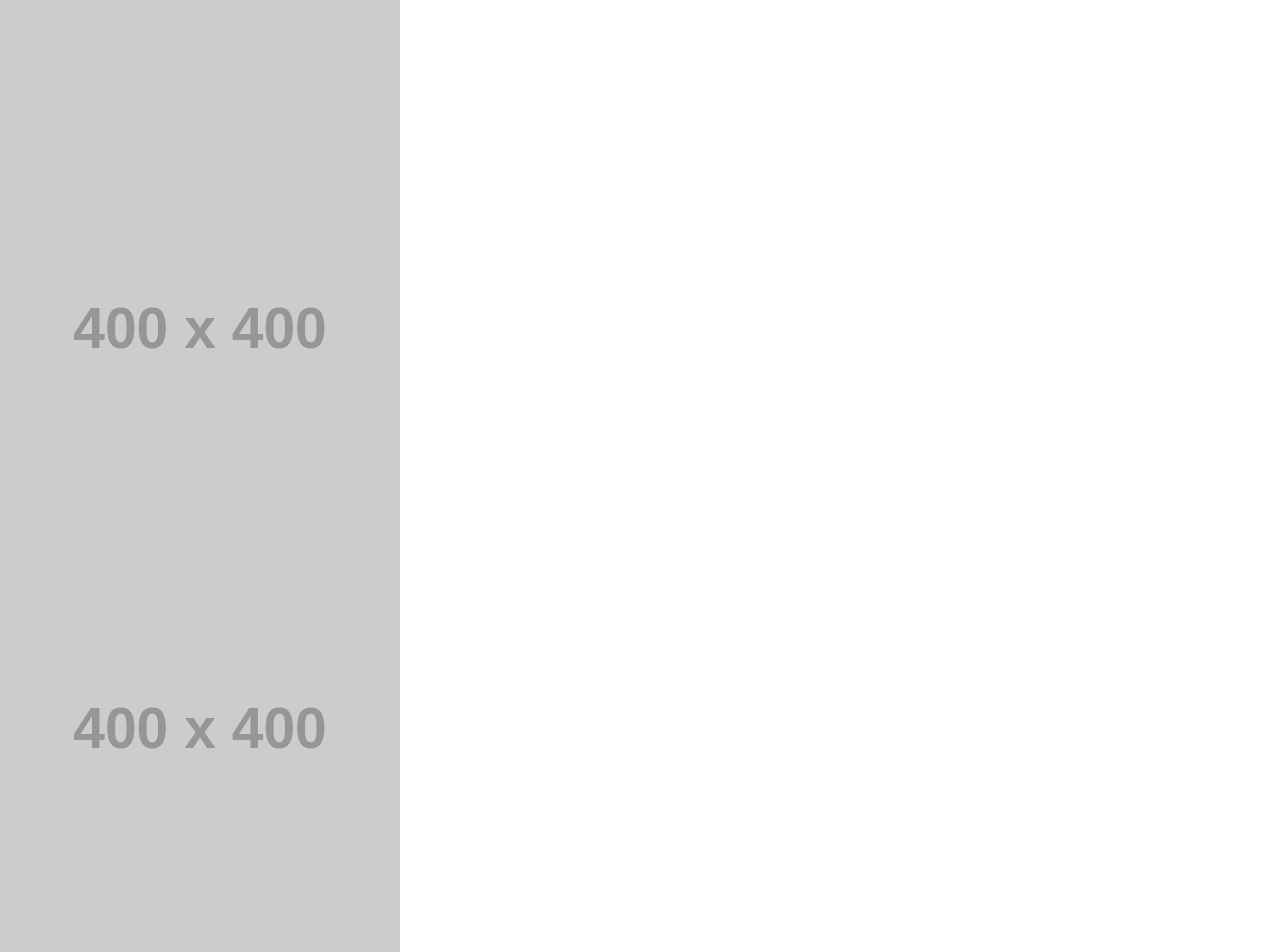
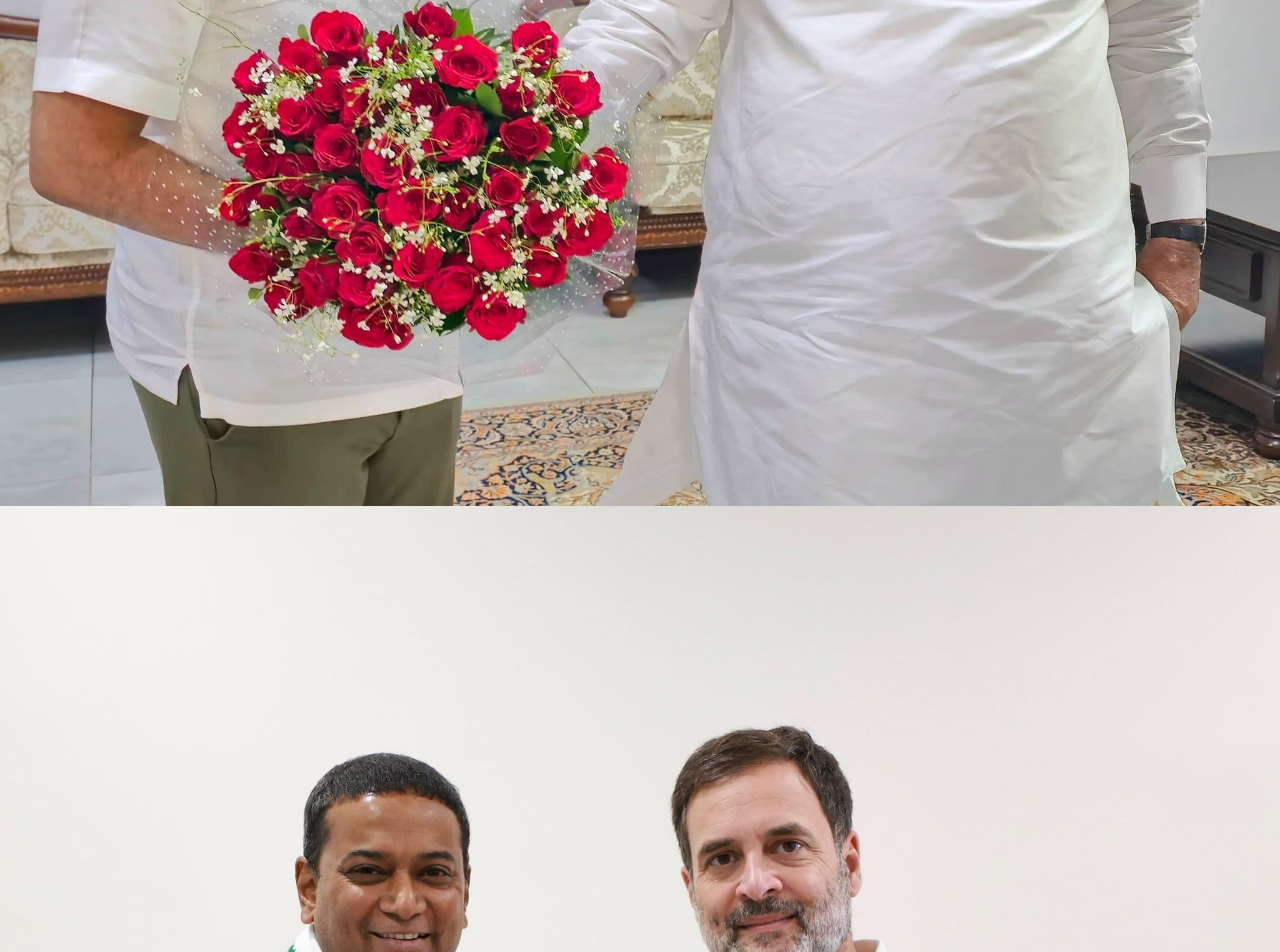
Before and after one commit to prannav225/mak-portfolio, a React (Vite) app: page /gallery in a window 1280 px wide. Shown: the part 2140-3092 px from the top of the page. Built offline with nearby package versions, Linux system fonts and the light colour scheme.

Commit message:
refactored the code

```diff
--- a/src/pages/Gallery.tsx
+++ b/src/pages/Gallery.tsx
@@ -1,5 +1,24 @@
 import Header from '../components/Header'
+
 const Gallery = () => {
+  const categories = [
+    { id: 'all', name: 'All', className: 'rounded-tl-2xl rounded-bl-2xl' },
+    { id: 'timeline', name: 'TimeLine' },
+    { id: 'events', name: 'Events' },
+    { id: 'political', name: 'With Political Leaders' },
+    { id: 'others', name: 'Others', className: 'rounded-br-2xl rounded-tr-2xl' }
+  ]
+
+  const images = Array.from({ length: 12 }, (_, i) => ({
+    id: i + 1,
+    src: `/gallery/${i + 1}.jpg`,
+    alt: `Gallery image ${i + 1}`,
+    className: i === 0 ? 'rounded-tl-[40px] md:rounded-tl-[60px]' :
+               i === 2 ? 'rounded-tr-[40px] md:rounded-tr-[60px]' :
+               i === 9 ? 'rounded-bl-[40px] md:rounded-bl-[60px]' :
+               i === 11 ? 'rounded-br-[40px] md:rounded-br-[60px]' : ''
+  }))
+
   return (
     <div>
       <Header />
@@ -9,25 +28,25 @@ const Gallery = () => {
 
       <div className='my-6 md:my-10 px-4 sm:px-8 md:px-16 lg:px-40 xl:px-60'>
         <div className='uppercase flex flex-wrap gap-2 md:gap-x-6 p-3 justify-center text-[--color-blue] text-xs md:text-sm'>
-          <p className='border border-[--color-blue] cursor-pointer hover:bg-[--color-blue] hover:text-white transition duration-300 p-2 rounded-tl-2xl rounded-bl-2xl rounded-md'>All</p>
-          <p className='border border-[--color-blue] cursor-pointer hover:bg-[--color-blue] hover:text-white transition duration-300 p-2 rounded-md'>TimeLine</p>
-          <p className='border border-[--color-blue] cursor-pointer hover:bg-[--color-blue] hover:text-white transition duration-300 p-2 rounded-md'>Events</p>
-          <p className='border border-[--color-blue] cursor-pointer hover:bg-[--color-blue] hover:text-white transition duration-300 p-2 rounded-md'>With Political Leaders</p>
-          <p className='border border-[--color-blue] cursor-pointer hover:bg-[--color-blue] hover:text-white transition duration-300 p-2 rounded-br-2xl rounded-tr-2xl rounded-md'>Others</p>
+          {categories.map((category) => (
+            <p
+              key={category.id}
+              className={`border border-[--color-blue] cursor-pointer hover:bg-[--color-blue] hover:text-white transition duration-300 p-2 rounded-md ${category.className || ''}`}
+            >
+              {category.name}
+            </p>
+          ))}
         </div>
+
         <div className='grid grid-cols-3 gap-2 sm:gap-4 md:gap-6 lg:gap-8 py-6 md:py-10'>
-          <img src="https://placehold.co/400x400" alt="" className='rounded-tl-[40px] md:rounded-tl-[60px] rounded-md shadow-md hover:shadow-2xl transition delay-100 w-full h-auto object-cover aspect-square' />
-          <img src="https://placehold.co/400x400" alt="" className='rounded-md shadow-md hover:shadow-2xl transition delay-100 w-full h-full object-cover aspect-square' />
-          <img src="https://placehold.co/400x400" alt="" className='rounded-md shadow-md hover:shadow-2xl transition delay-100 rounded-tr-[40px] md:rounded-tr-[60px] w-full h-full object-cover aspect-square' />
-          <img src="https://placehold.co/400x400" alt="" className='rounded-md shadow-md hover:shadow-2xl transition delay-100 w-full h-full object-cover aspect-square' />
-          <img src="https://placehold.co/400x400" alt="" className='rounded-md shadow-md hover:shadow-2xl transition delay-100 w-full h-full object-cover aspect-square' />
-          <img src="https://placehold.co/400x400" alt="" className='rounded-md shadow-md hover:shadow-2xl transition delay-100 w-full h-full object-cover aspect-square' />
-          <img src="https://placehold.co/400x400" alt="" className='rounded-md shadow-md hover:shadow-2xl transition delay-100 w-full h-full object-cover aspect-square' />
-          <img src="https://placehold.co/400x400" alt="" className='rounded-md shadow-md hover:shadow-2xl transition delay-100 w-full h-full object-cover aspect-square' />
-          <img src="https://placehold.co/400x400" alt="" className='rounded-md shadow-md hover:shadow-2xl transition delay-100 w-full h-full object-cover aspect-square' />
-          <img src="https://placehold.co/400x400" alt="" className='rounded-md shadow-md hover:shadow-2xl transition delay-100 rounded-bl-[40px] md:rounded-bl-[60px] w-full h-full object-cover aspect-square' />
-          <img src="https://placehold.co/400x400" alt="" className='rounded-md shadow-md hover:shadow-2xl transition delay-100 w-full h-full object-cover aspect-square' />
-          <img src="https://placehold.co/400x400" alt="" className='rounded-md shadow-md hover:shadow-2xl transition delay-100 rounded-br-[40px] md:rounded-br-[60px] w-full h-full object-cover aspect-square' />
+          {images.map((image) => (
+            <img
+              key={image.id}
+              src={image.src}
+              alt={image.alt}
+              className={`rounded-md shadow-md hover:shadow-2xl transition delay-100 w-full h-full object-cover aspect-square ${image.className}`}
+            />
+          ))}
         </div>
       </div>
     </div>
```
